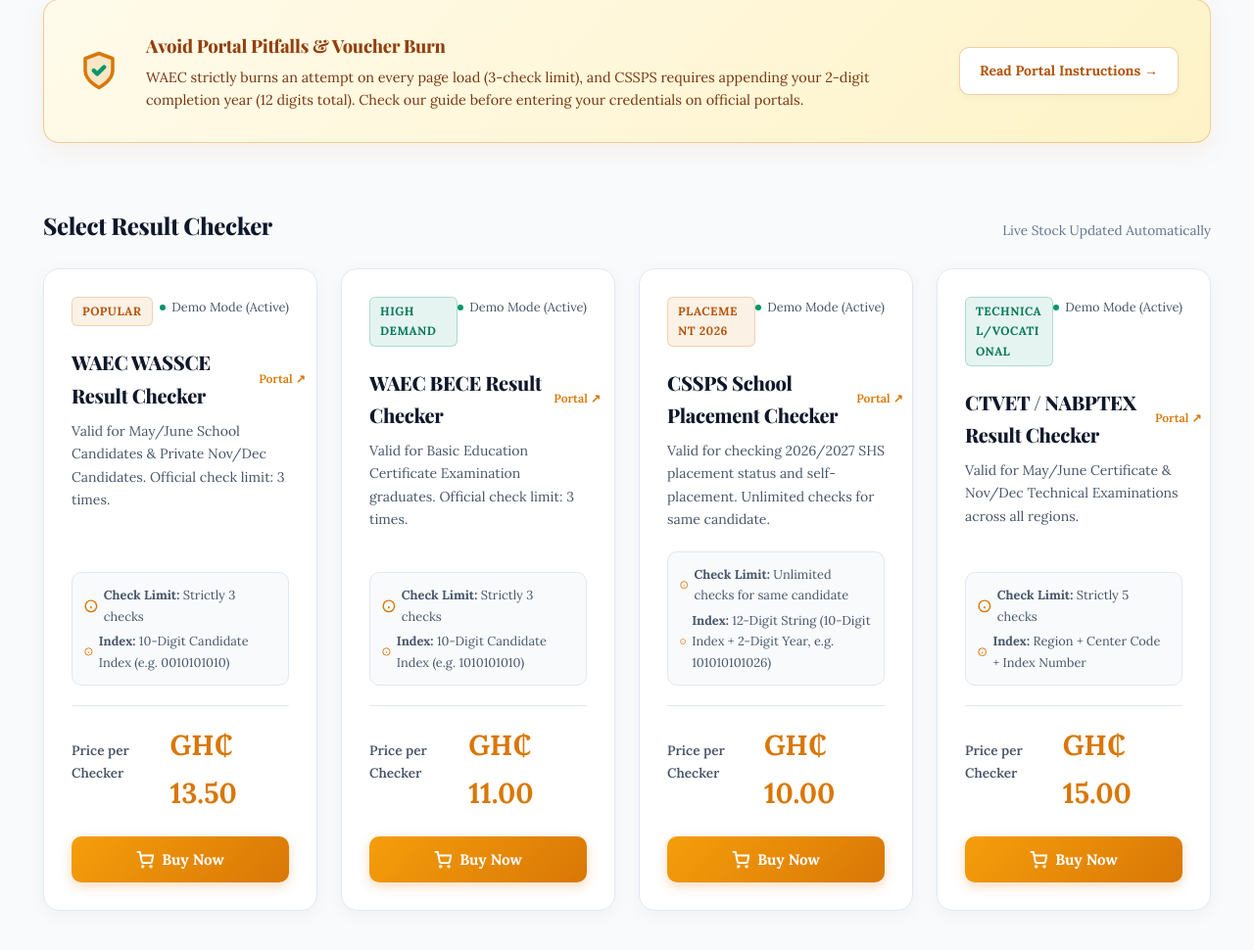
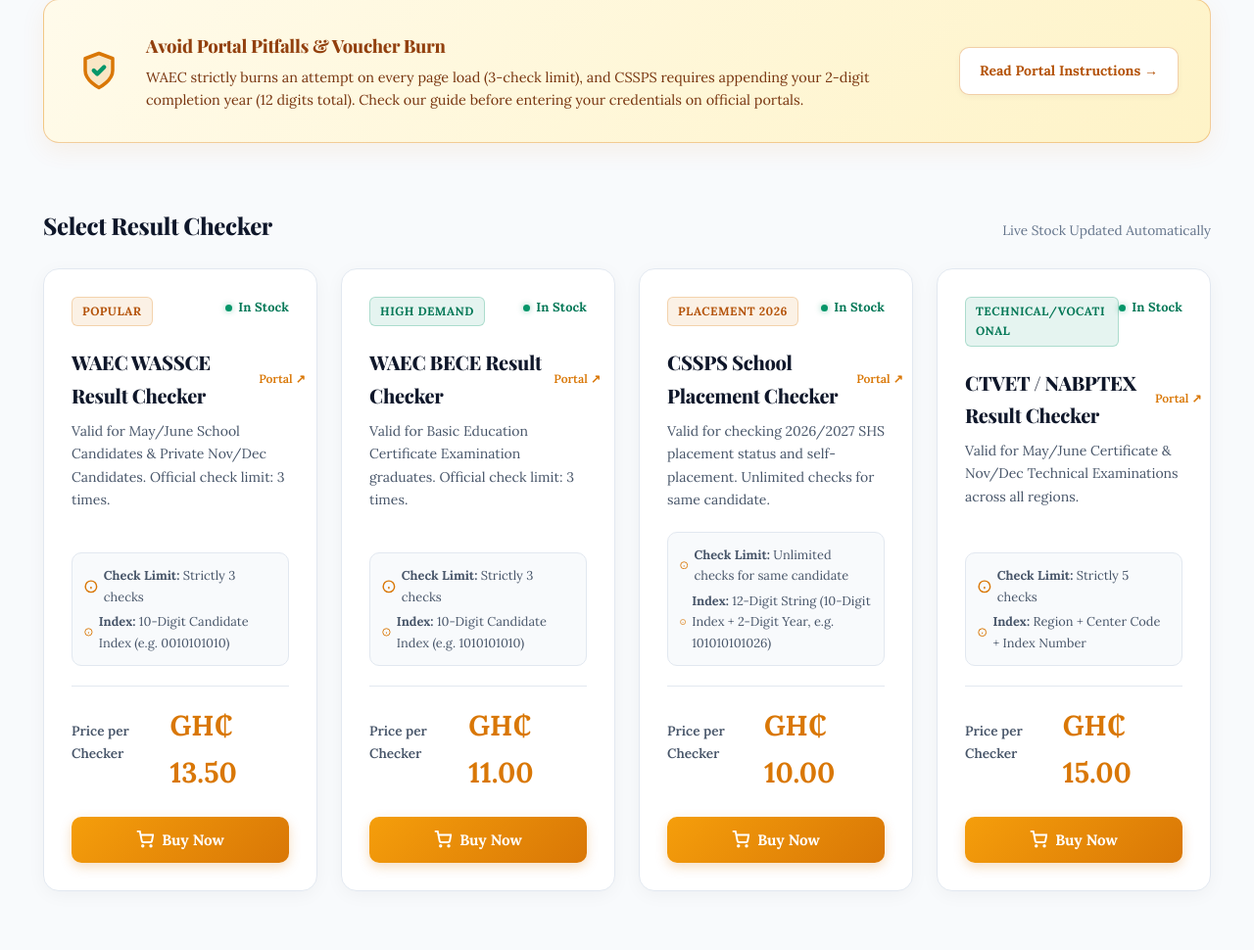
Before and after one commit to bitsedy/UniversalChecker, a FastAPI app: page / in a window 1280 px wide. Shown: the part 480-1450 px from the top of the page at 98% size. Run offline with FastAPI, Linux system fonts and the light colour scheme; data comes from the database, SQL or seed files in the repository; some libraries are stand-ins or nearby versions; some web fonts are replaced.

Commit message:
feat(catalog): qualitative stock messages without raw counts

```diff
--- a/checker_platform/database.py
+++ b/checker_platform/database.py
@@ -308,9 +308,23 @@ def get_product_catalog() -> Dict[str, Dict[str, Any]]:
             ).fetchone()
             unsold_count = stock_row["count"] if stock_row else 0
             if inventory_mode == "DEMO_GENERATE":
-                data["available_stock"] = unsold_count if unsold_count > 0 else 999
+                avail = unsold_count if unsold_count > 0 else 999
             else:
-                data["available_stock"] = unsold_count
+                avail = unsold_count
+            data["available_stock"] = avail
+
+            if avail > 10:
+                data["stock_status"] = "IN_STOCK"
+                data["stock_label"] = "In Stock"
+                data["stock_class"] = "in-stock"
+            elif avail > 0:
+                data["stock_status"] = "LOW_STOCK"
+                data["stock_label"] = "Almost Out of Stock"
+                data["stock_class"] = "low-stock"
+            else:
+                data["stock_status"] = "OUT_OF_STOCK"
+                data["stock_label"] = "Out of Stock"
+                data["stock_class"] = "out-of-stock"
 
         return categories
     finally:
--- a/checker_platform/static/css/style.css
+++ b/checker_platform/static/css/style.css
@@ -777,18 +777,53 @@ h1, h2, h3, h4, h5, h6,
 }
 
 .stock-indicator {
-  display: flex;
+  display: inline-flex;
   align-items: center;
   gap: 6px;
   font-size: 0.8rem;
-  color: var(--text-muted);
+  font-weight: 700;
+  white-space: nowrap;
 }
 
 .stock-bullet {
-  width: 6px;
-  height: 6px;
+  width: 7px;
+  height: 7px;
   border-radius: 50%;
+  display: inline-block;
+  flex-shrink: 0;
+}
+
+.stock-bullet.in-stock {
   background-color: var(--ghana-green);
+  box-shadow: 0 0 6px rgba(5, 150, 105, 0.45);
+}
+
+.stock-bullet.low-stock {
+  background-color: #ea580c;
+  box-shadow: 0 0 6px rgba(234, 88, 12, 0.45);
+}
+
+.stock-bullet.out-of-stock {
+  background-color: var(--ghana-red);
+  box-shadow: 0 0 6px rgba(220, 38, 38, 0.45);
+}
+
+.stock-text-in {
+  color: #047857;
+  font-weight: 700;
+  letter-spacing: 0.01em;
+}
+
+.stock-text-low {
+  color: #c2410c;
+  font-weight: 700;
+  letter-spacing: 0.01em;
+}
+
+.stock-text-out {
+  color: var(--ghana-red);
+  font-weight: 700;
+  letter-spacing: 0.01em;
 }
 
 .product-name {
--- a/checker_platform/templates/index.html
+++ b/checker_platform/templates/index.html
@@ -62,14 +62,16 @@
             {{ cat.badge }}
           </span>
           <div class="stock-indicator">
-            <span class="stock-bullet" style="background-color: {% if cat.available_stock > 5 %}var(--ghana-green){% else %}var(--ghana-gold){% endif %};"></span>
-            <span>
-              {% if cat.is_demo_mode %}
-                Demo Mode (Active)
-              {% else %}
-                {{ cat.available_stock }} In Stock
-              {% endif %}
-            </span>
+            {% if cat.available_stock > 10 %}
+              <span class="stock-bullet in-stock"></span>
+              <span class="stock-text-in">In Stock</span>
+            {% elif cat.available_stock > 0 %}
+              <span class="stock-bullet low-stock"></span>
+              <span class="stock-text-low">Almost Out of Stock</span>
+            {% else %}
+              <span class="stock-bullet out-of-stock"></span>
+              <span class="stock-text-out">Out of Stock</span>
+            {% endif %}
           </div>
         </div>
 
@@ -95,6 +97,7 @@
           <span class="price-amount">GH₵ {{ "%.2f"|format(cat.price) }}</span>
         </div>
 
+        {% if cat.available_stock > 0 %}
         <button class="btn-buy" onclick="openBuyModal('{{ cat_key }}', '{{ cat.name }}', '{{ cat.price }}', {{ cat.available_stock }})">
           <svg width="18" height="18" viewBox="0 0 24 24" fill="none" stroke="currentColor" stroke-width="2.5">
             <circle cx="9" cy="21" r="1"></circle>
@@ -103,6 +106,15 @@
           </svg>
           Buy Now
         </button>
+        {% else %}
+        <button class="btn-buy" style="background: #94a3b8; cursor: not-allowed; box-shadow: none; opacity: 0.75;" disabled title="Currently out of stock">
+          <svg width="18" height="18" viewBox="0 0 24 24" fill="none" stroke="currentColor" stroke-width="2.5">
+            <circle cx="12" cy="12" r="10"></circle>
+            <line x1="4.93" y1="4.93" x2="19.07" y2="19.07"></line>
+          </svg>
+          Out of Stock
+        </button>
+        {% endif %}
       </div>
       {% endfor %}
     </div>
```
Also changed, not shown: checker_platform/tests/test_pages.py (+34 -1 lines).
